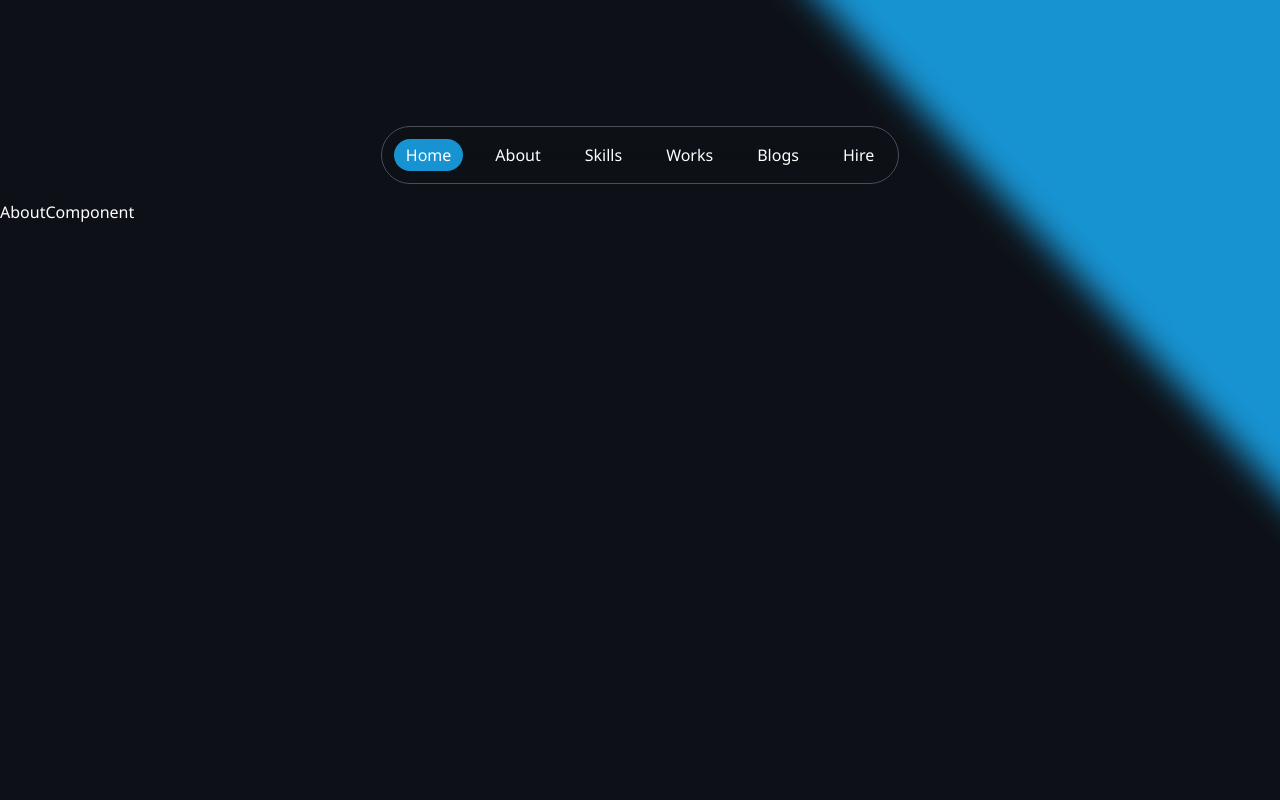
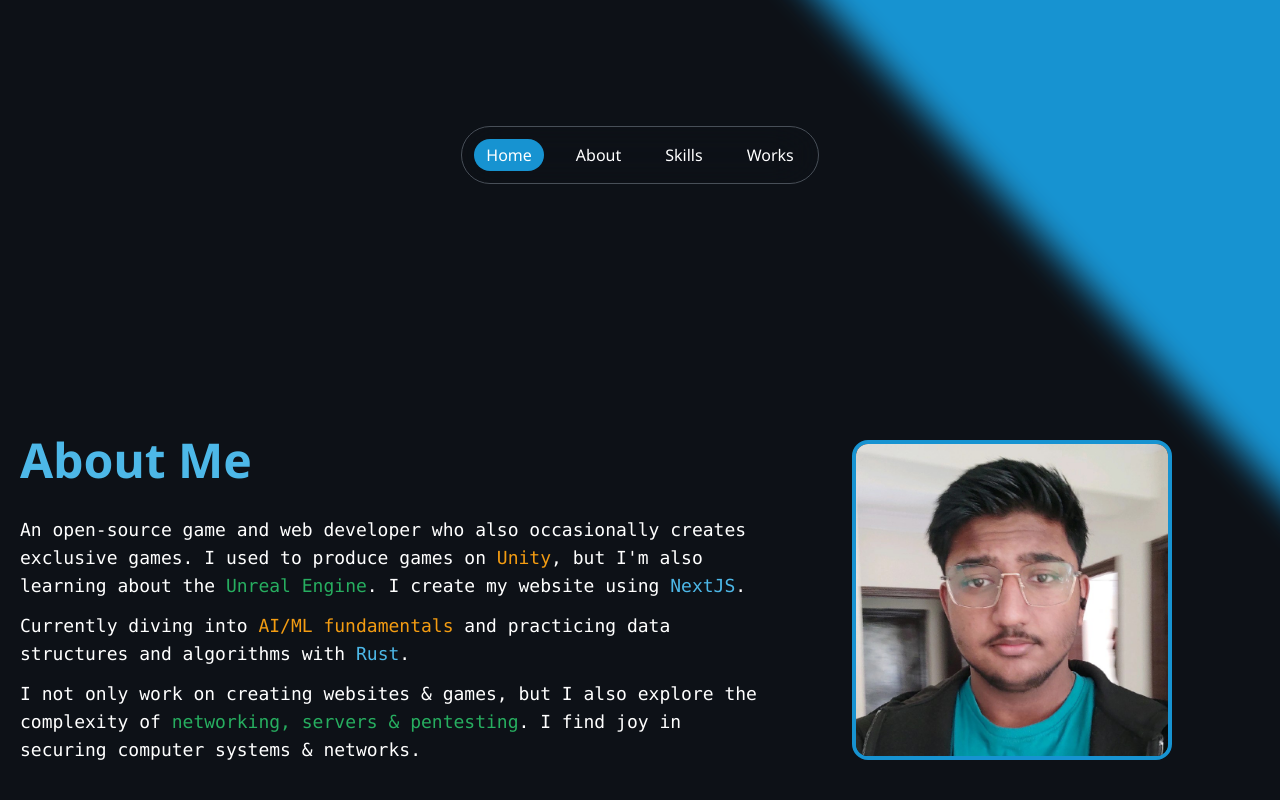
Before and after one commit to BIGBEASTISHANK/bigbeastishank.com, a Next.js app: page / in a window 1280 px wide. Shown: the part 600-1400 px from the top of the page. Built offline with nearby package versions, Linux system fonts and the light colour scheme.

Commit message:
[ADDED] About section

```diff
--- a/data/NavbarData.ts
+++ b/data/NavbarData.ts
@@ -15,12 +15,12 @@ export const NavbarData = [
     name: "Works",
     link: "/#works",
   },
-  {
-    name: "Blogs",
-    link: "/blogs",
-  },
-  {
-    name: "Hire",
-    link: "/hire",
-  },
+  // {
+  //   name: "Blogs",
+  //   link: "/blogs",
+  // },
+  // {
+  //   name: "Hire",
+  //   link: "/hire",
+  // },
 ];
--- a/src/components/Home/About/index.tsx
+++ b/src/components/Home/About/index.tsx
@@ -1,5 +1,82 @@
+"use client";
+import { motion } from "motion/react";
+import { ColorPalette as CP } from "@@/data/ColorPaletteData";
+
 export default function AboutComponent() {
   return (
-    <div id="about" className="h-[100dvh]">AboutComponent</div>
-  )
+    <div
+      id="about"
+      className="min-h-[100dvh] flex lg:flex-row-reverse flex-col px-5 items-center"
+    >
+      {/* Image Section */}
+      <motion.div
+        initial={{ opacity: 0, x: 100 }}
+        whileInView={{ opacity: 1, x: 0 }}
+        viewport={{ once: true }}
+        transition={{ duration: 0.5, delay: 0.2 }}
+        className="min-h-full lg:w-2/5 flex items-center justify-center lg:pt-0 pt-25 lg:pb-0 pb-10"
+      >
+        <img
+          src="/image/main/pfp.png"
+          alt="PFP"
+          className="rounded-2xl object-cover border-4 2xl:h-[30rem] 2xl:w-[30rem] md:h-[20rem] md:w-[20rem] sm:h-[15rem] sm:w-[15rem] h-[10rem] w-[10rem]"
+          style={{ borderColor: CP.primary.hex }}
+        />
+      </motion.div>
+
+      {/* Text Section */}
+      <motion.div
+        initial={{ opacity: 0, x: -100 }}
+        whileInView={{ opacity: 1, x: 0 }}
+        viewport={{ once: true }}
+        transition={{ duration: 0.5, delay: 0.2 }}
+        className="min-h-full lg:w-3/5 flex flex-col items-center justify-center"
+      >
+        <div className="max-w-[55rem] flex flex-col gap-8">
+          {/* Heading */}
+          <h1
+            className="text-3xl md:text-5xl sm:text-4xl font-bold"
+            style={{ color: CP.accent.hex }}
+          >
+            About Me
+          </h1>
+
+          {/* About me */}
+          <div
+            className="text-sm sm:text-base md:text-md lg:text-lg font-mono flex flex-col gap-3"
+            style={{ color: CP.text.primary.hex }}
+          >
+            {/* 1 */}
+            <p>
+              An open-source game and web developer who also occasionally
+              creates exclusive games. I used to produce games on{" "}
+              <span style={{ color: CP.warning.hex }}>Unity</span>, but I'm also
+              learning about the{" "}
+              <span style={{ color: CP.success.hex }}>Unreal Engine</span>. I
+              create my website using{" "}
+              <span style={{ color: CP.accent.hex }}>NextJS</span>.
+            </p>
+
+            {/* 2 */}
+            <p>
+              Currently diving into{" "}
+              <span style={{ color: CP.warning.hex }}>AI/ML fundamentals</span>{" "}
+              and practicing data structures and algorithms with{" "}
+              <span style={{ color: CP.accent.hex }}>Rust</span>.
+            </p>
+
+            {/* 3 */}
+            <p>
+              I not only work on creating websites & games, but I also explore
+              the complexity of{" "}
+              <span style={{ color: CP.success.hex }}>
+                networking, servers & pentesting
+              </span>
+              . I find joy in securing computer systems & networks.
+            </p>
+          </div>
+        </div>
+      </motion.div>
+    </div>
+  );
 }
```
